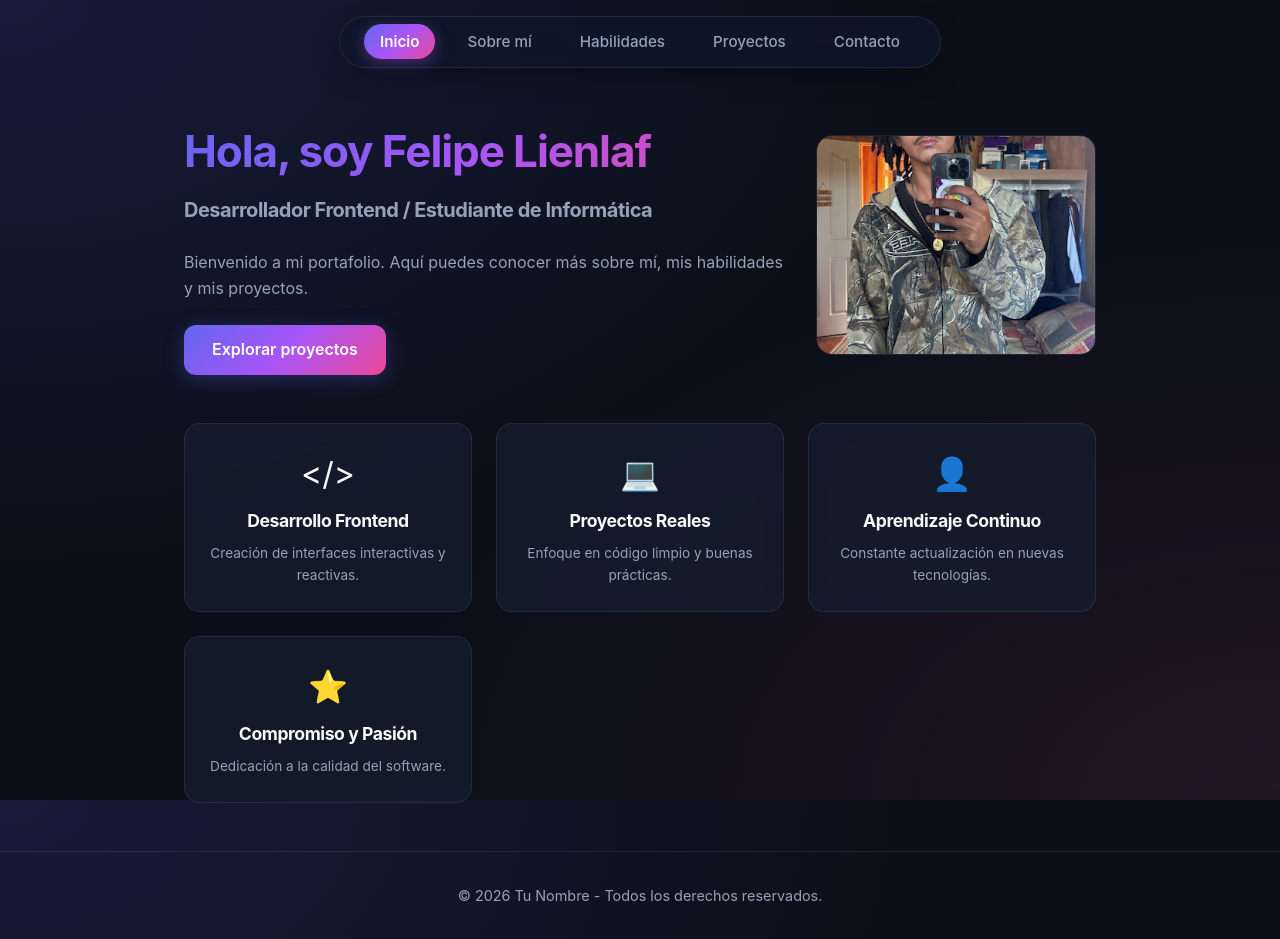
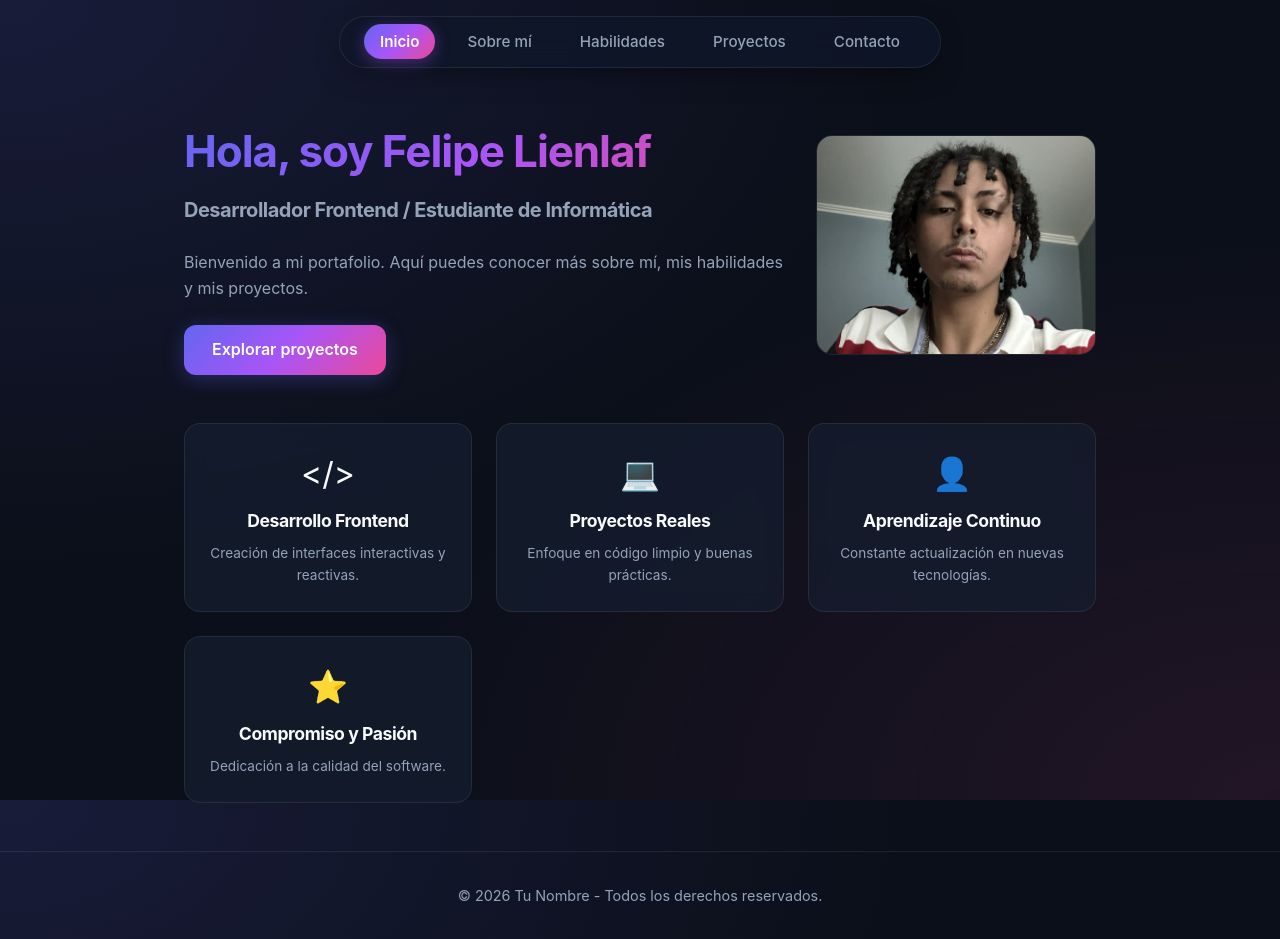
Before and after one commit to felipelienlaf/mini-portafolio, a React (Vite) app: page / in a window 1280 px wide. Built offline with nearby package versions, Linux system fonts and the light colour scheme.

Commit message:
fix: restaurar foto-perfil.jpg en Inicio

```diff
--- a/src/pages/Inicio.jsx
+++ b/src/pages/Inicio.jsx
@@ -24,8 +24,9 @@ export default function Inicio() {
           </Link>
         </div>
 
+        {/* Volvemos a foto-perfil.jpg */}
         <img
-          src={`${import.meta.env.BASE_URL}foto-perfil2.jpeg`}
+          src={`${import.meta.env.BASE_URL}foto-perfil.jpg`}
           alt="Presentación Felipe Lienlaf"
           style={{
             flex: '0 1 280px',
```
